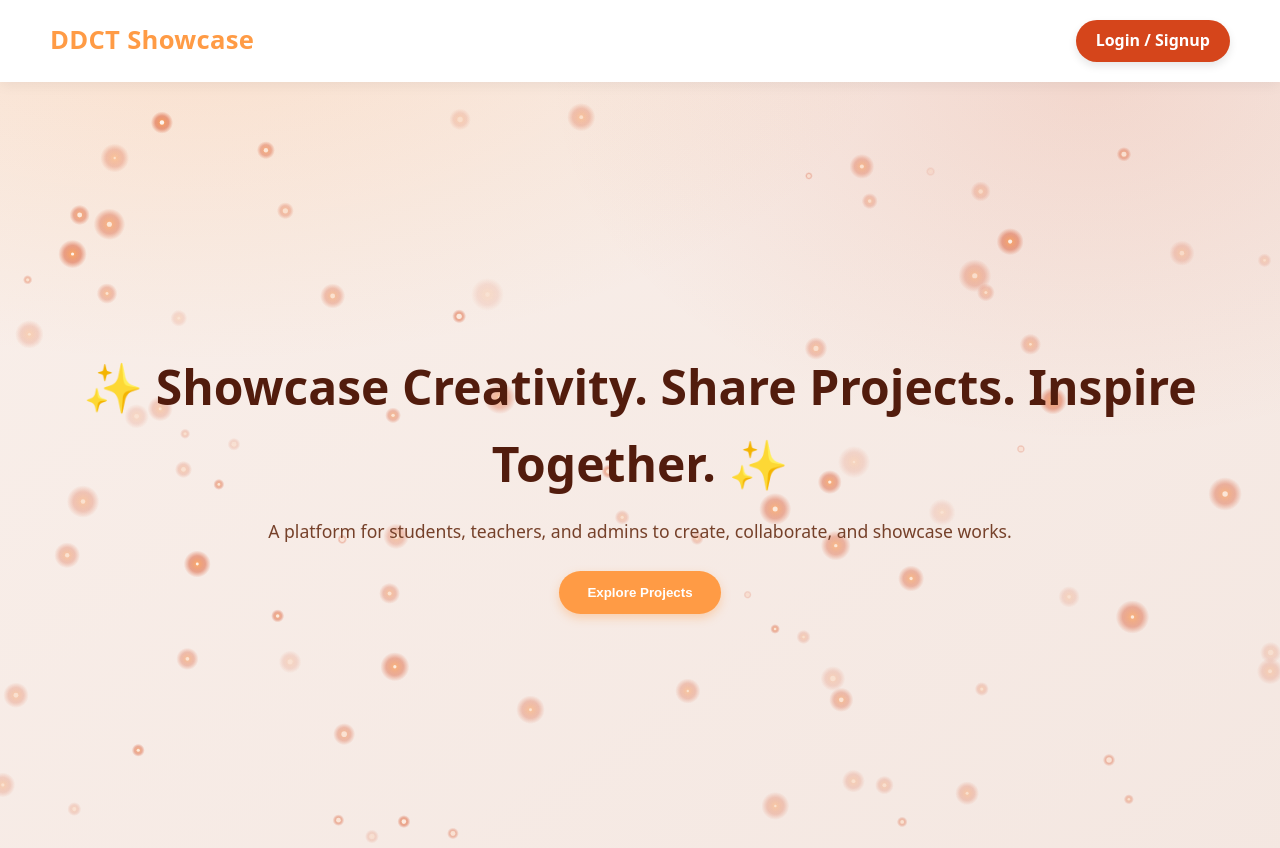
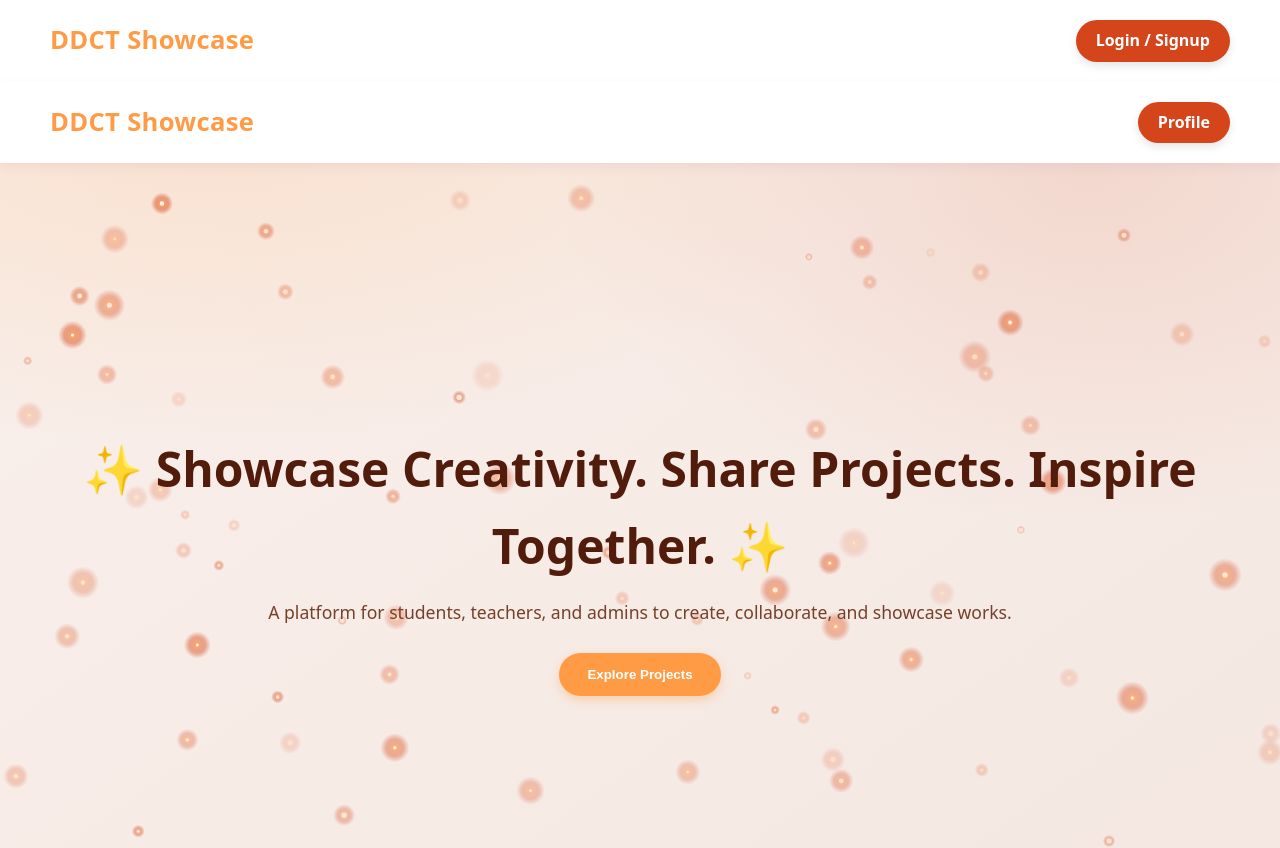
Before and after one commit to FadeZx/DT468-DDCTShowcase, a Next.js app in the folder showcase/: page / in a window 1280 px wide. Shown: the top 848 px of the page. Built offline with nearby package versions, Linux system fonts and the light colour scheme.

Commit message:
profiel draft

```diff
--- a/showcase/src/app/page.tsx
+++ b/showcase/src/app/page.tsx
@@ -22,6 +22,11 @@ export default function Page() {
         <div className="logo">DDCT Showcase</div>
         <a className="profile-btn" href="#">Login / Signup</a>
       </nav>
+      <nav>
+  <div className="logo">DDCT Showcase</div>
+  <a className="profile-btn" href="/profile">Profile</a>
+</nav>
+
 
       <Hero />
       <Tags />
```
